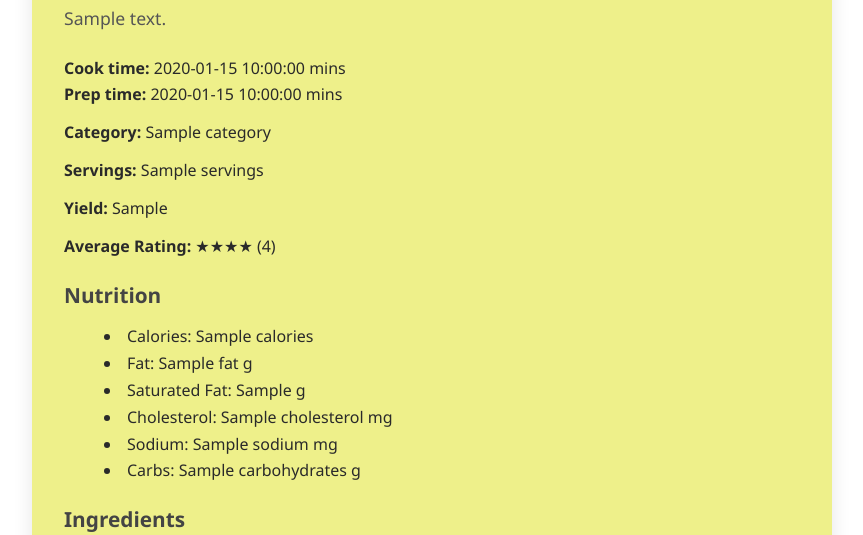
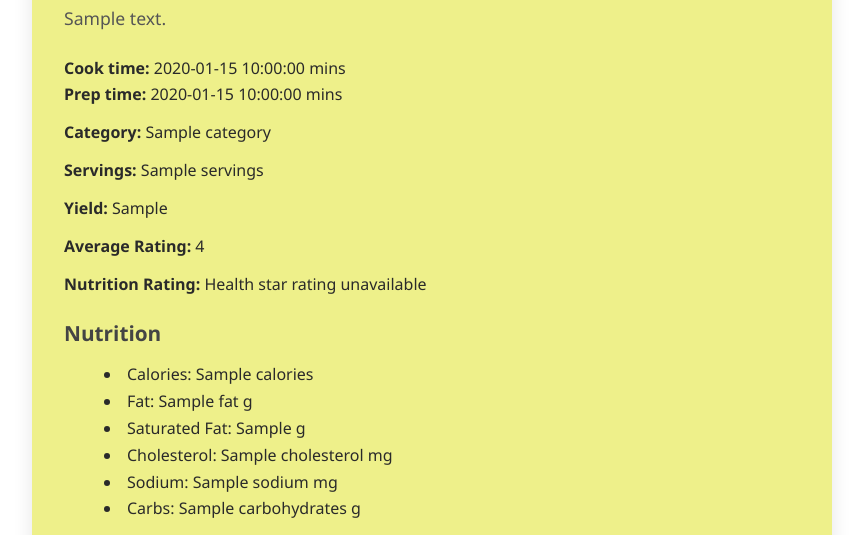
Before and after one commit to KaiNguyenVN/flask-recipeswebapp, a Flask app: template recipe/templates/recipe_detail.html in a window 1280 px wide. Shown: the part 700-1235 px from the top of the page, without its empty margins (208-1071 px from the left). Run offline with Flask 3, Linux system fonts and the light colour scheme; the template is opened without the code that fills it: values that come from a table or form of the project are taken from there, most other values are stand-ins (such as "Sample title", 1, 10 or a date in 2020); grey boxes marked "Sample" are stand-in pictures; parts of the project's set-up code (start-up, migrations or seed data) failed here and were passed over; some libraries are stand-ins or nearby versions.

Commit message:
Adjust health star rating

```diff
--- a/recipe/adapters/memory_repository.py
+++ b/recipe/adapters/memory_repository.py
@@ -104,6 +104,13 @@ class MemoryRepository(AbstractRepository):
         if recipe_id in self.__nutrition:
             return self.__nutrition[recipe_id]
         return None
-
+    def get_recipes_sorted_by_nutrition(self, descending: bool = True) -> List[Recipe]:
+        return sorted(
+            self.__recipes,
+            key=lambda r: r.nutrition_rating or 0,
+            reverse=descending
+        )
+    def get_healthy_recipes(self, min_rating: float = 3.5) -> List[Recipe]:
+        return [r for r in self.__recipes if r.nutrition_rating and r.nutrition_rating >= min_rating]
 
 #data_path = Path('recipe/adapters/data/recipes.csv')
--- a/recipe/domainmodel/recipe.py
+++ b/recipe/domainmodel/recipe.py
@@ -47,10 +47,12 @@ class Recipe:
         self.__ingredients = ingredients if ingredients else []
         self.__rating = rating
         self.__nutrition = nutrition
+        self.__nutrition_rating = None
         self.__servings = servings if servings else "Not specified"
         self.__recipe_yield = recipe_yield if recipe_yield else "Not specified"
         self.__instructions = instructions if instructions else []
         self.__reviews = []
+
 
     def __repr__(self) -> str:
         return (f"<Recipe {self.__name} with id: {self.id} was created by {self.__author.name} "
@@ -148,10 +150,8 @@ class Recipe:
     @property
     def rating(self) -> float | None:
         if self.__rating is not None:
-            return self.__rating
-        if hasattr(self, "nutrition") and self.nutrition:
-            return self.nutrition.calculate_health_stars()
-        return None
+            return None
+        return self.__rating
 
     @rating.setter
     def rating(self, value: float):
@@ -166,6 +166,12 @@ class Recipe:
     @nutrition.setter
     def nutrition(self, value: "Nutrition"):
         self.__nutrition = value
+
+    @property
+    def nutrition_rating(self) -> float | None:
+        if self.__nutrition is not None:
+            return self.__nutrition.calculate_health_stars()
+        return None
 
     @property
     def servings(self) -> str:
@@ -212,10 +218,6 @@ class Recipe:
     def __update_rating(self) -> None:
         ratings = []
 
-        default_rating = self.nutrition.calculate_health_stars()
-        if default_rating is not None:
-            ratings.append(default_rating)
-
         if self.__reviews:
             ratings += [r.rating for r in self.__reviews if
                        hasattr(r, "rating") and r.rating is not None]
--- a/recipe/templates/browse.html
+++ b/recipe/templates/browse.html
@@ -35,11 +35,11 @@
                     <img src="{{ recipe.images[0] }}" alt="{{ recipe.name }}">
                 </div>
                 <p class="browse-name">{{ recipe.name }}</p>
-                <p class="desc"><strong>Rating:</strong>
+                <p class="desc"><strong>Nutrition Rating:</strong>
                     {% if health_stars[recipe.id] %}
                         {% set full_stars = health_stars[recipe.id]|int %}
                         {% set half_star = 1 if (health_stars[recipe.id] - full_stars) >= 0.5 else 0 %}
-                        {{ '★' * full_stars }}{{ '⯨' * half_star }} ({{ health_stars[recipe.id] }})
+                        {{ '★' * full_stars }}{{ '⯪' * half_star }} ({{ health_stars[recipe.id] }})
                     {% else %}
                         Health star rating unavailable
                     {% endif %}
--- a/recipe/templates/home.html
+++ b/recipe/templates/home.html
@@ -31,12 +31,12 @@
                     <img src="{{ recipe.images[0] }}" alt="Recipe Image">
                     <p class="name">{{ recipe.name}}</p>
                     <p class="desc">{{ recipe.author.name}}</p>
-                    <p class="desc"><strong>Rating:</strong>
+                    <p class="desc"><strong>Nutrition Rating:</strong>
                         {% set stars = health_stars[recipe.id] %}
                         {% if stars %}
                             {% set full_stars = stars|int %}
                             {% set half_star = 1 if (stars - full_stars) >= 0.5 else 0 %}
-                            {{ '★' * full_stars }}{{ '⯨' * half_star }} ({{ stars }})
+                            {{ '★' * full_stars }}{{ '⯪' * half_star }} ({{ stars }})
                         {% else %}
                             Health star rating unavailable
                         {% endif %}
--- a/recipe/templates/recipe_detail.html
+++ b/recipe/templates/recipe_detail.html
@@ -69,11 +69,14 @@
     <p><strong>Yield:</strong> {{ recipe.recipe_yield or "-" }}</p>
 
     <!-- Rating -->
-    <p><strong>Average Rating:</strong>
-        {% if recipe.rating %}
-            {% set full_stars = recipe.rating|int %}
-            {% set half_star = 1 if (recipe.rating - full_stars) >= 0.5 else 0 %}
-            {{ '★' * full_stars }}{{ '⯨' * half_star }} ({{ recipe.rating }})
+    <p><strong>Average Rating:</strong> {{ recipe.rating }}</p>
+
+    <!-- Health Star Rating -->
+    <p><strong>Nutrition Rating:</strong>
+        {% if health_stars[recipe.id] %}
+            {% set full_stars = health_stars[recipe.id]|int %}
+            {% set half_star = 1 if (health_stars[recipe.id] - full_stars) >= 0.5 else 0 %}
+            {{ '★' * full_stars }}{{ '⯪' * half_star }} ({{ health_stars[recipe.id] }})
         {% else %}
             Health star rating unavailable
         {% endif %}
--- a/recipe/templates/search_results.html
+++ b/recipe/templates/search_results.html
@@ -74,11 +74,11 @@
                     <img src="{{ recipe.images[0] }}" alt="{{ recipe.name }}">
                 </div>
                 <p class="browse-name">{{ recipe.name }}</p>
-                <p class="desc"><strong>Rating:</strong>
+                <p class="desc"><strong>Nutrition Rating:</strong>
                     {% if health_stars[recipe.id] %}
                         {% set full_stars = health_stars[recipe.id]|int %}
                         {% set half_star = 1 if (health_stars[recipe.id] - full_stars) >= 0.5 else 0 %}
-                        {{ '★' * full_stars }}{{ '⯨' * half_star }} ({{ health_stars[recipe.id] }})
+                        {{ '★' * full_stars }}{{ '⯪' * half_star }} ({{ health_stars[recipe.id] }})
                     {% else %}
                         Health star rating unavailable
                     {% endif %}
```
Also changed, not shown: recipe/adapters/repository.py (+8 -0 lines).
